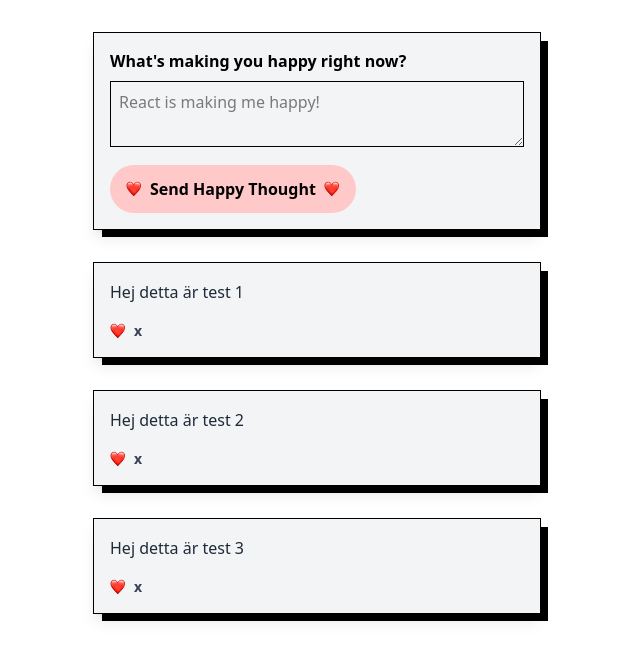
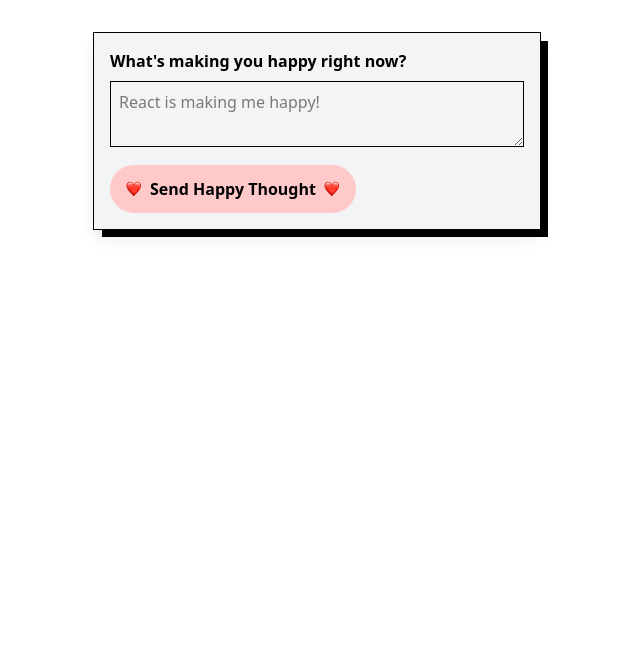
Before and after one commit to RPaemurd/js-project-happy-thoughts, a React (Vite) app: page / in a window 1280 px wide. Shown: the top 660 px of the page, without its empty margins (323-963 px from the left). Built offline with nearby package versions, Linux system fonts and the light colour scheme.

Commit message:
created an objekt message, adds new thought from the thoughtform to the list, added preventdefault

```diff
--- a/src/App.jsx
+++ b/src/App.jsx
@@ -1,34 +1,31 @@
 import { useState } from 'react'
 import ThoughtForm from './components/ThoughtForm'
-import ThoughtCard from './components/ThoughtCard'
 import ThoughtList from './components/ThoughtList'
 
 
 function App() {
   /* const [count, setCount] = useState(0) */
+  const [thoughts, setThoughts] = useState([
 
-  const thoughtslist = [
+    ]);
 
-      {
-        _id: "1",
-        message: "Hej detta är test 1"
-      },
-      {
-        _id: "2",
-        message: "Hej detta är test 2"
-      },
-      {
-        _id: "3",
-        message: "Hej detta är test 3"
-      }
+      const addThought = (message) => { //Skapar ett objekt, det som API:t senare skall göra
 
-    ];
+      const newToughtObject = {
+        _id: Date.now(),
+        message: message,
+        hearts: 0,
+        createdAt: new Date().toISOString()
+      };
+
+      setThoughts([newToughtObject, ...thoughts]);
+      }; /* Ta alla gamla tankar (...thoughts) och lägg den nya FÖRST */
 
   return (
 
     <div>
-      <ThoughtForm />
-      <ThoughtList thoughts={thoughtslist} />
+      <ThoughtForm addThought={addThought} />
+      <ThoughtList thoughts={thoughts} />
     </div>
   );
 };
--- a/src/components/ThoughtForm.jsx
+++ b/src/components/ThoughtForm.jsx
@@ -1,14 +1,26 @@
+import { useState } from "react";
 
-const ThoughtForm = () => {
+const ThoughtForm = ({addThought}) => {
+  const [newThought, setNewThought] = useState ("")
+
+    const handleFormSubmit = (e) => {
+        e.preventDefault(); //Hindrar webbläsaren för att skicka iväg input, default beteende
+        addThought(newThought);
+        setNewThought("");
+    };
+
+
+
   return (
 <div className="mx-4 md:mx-auto my-8 bg-gray-100 border-1 border-solid p-4 shadow-lg max-w-md relative">      {/* This creates the black shadow effect */}
       <div className="absolute top-2 left-2 w-full h-full bg-black -z-10"></div>
 
-      <form>
+      <form onSubmit={handleFormSubmit}> {/* här använder vi onSubmit, då det går att trycka på knappen samt enter */}
         <label htmlFor="happy-thought" className="block text-gray- font-semibold mb-2">
           What's making you happy right now?
         </label>
         <textarea
+          value={newThought} onChange={e => setNewThought(e.target.value)}
           id="happy-thought"
           rows="2"
           className="w-full p-2 border focus:outline-none focus:ring-1"
--- a/src/components/ThoughtList.jsx
+++ b/src/components/ThoughtList.jsx
@@ -1,4 +1,4 @@
-import { useState, useEffect } from 'react';
+import { useState } from 'react';
 import ThoughtCard from './ThoughtCard';
 
 function ThoughtList({thoughts}) {
```
